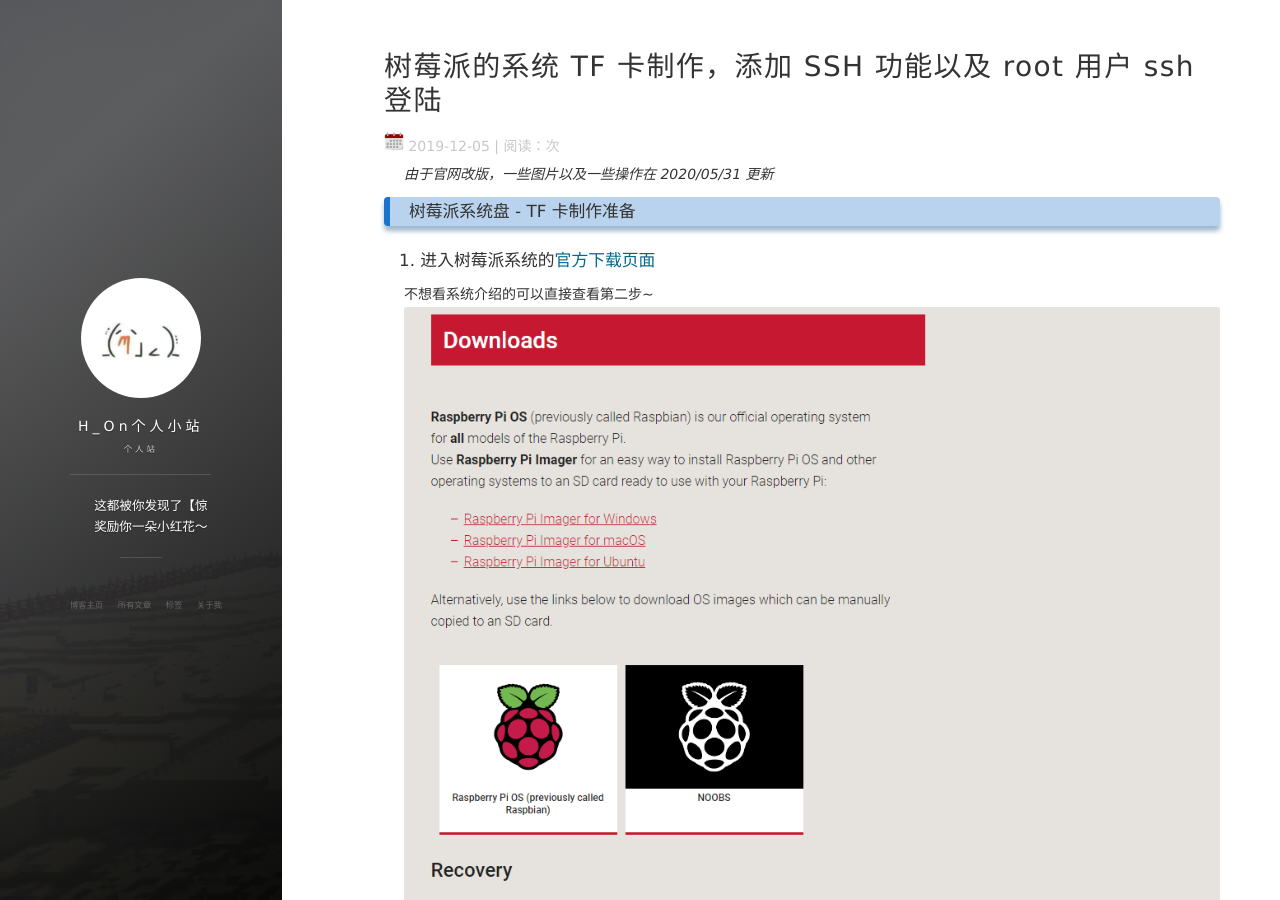
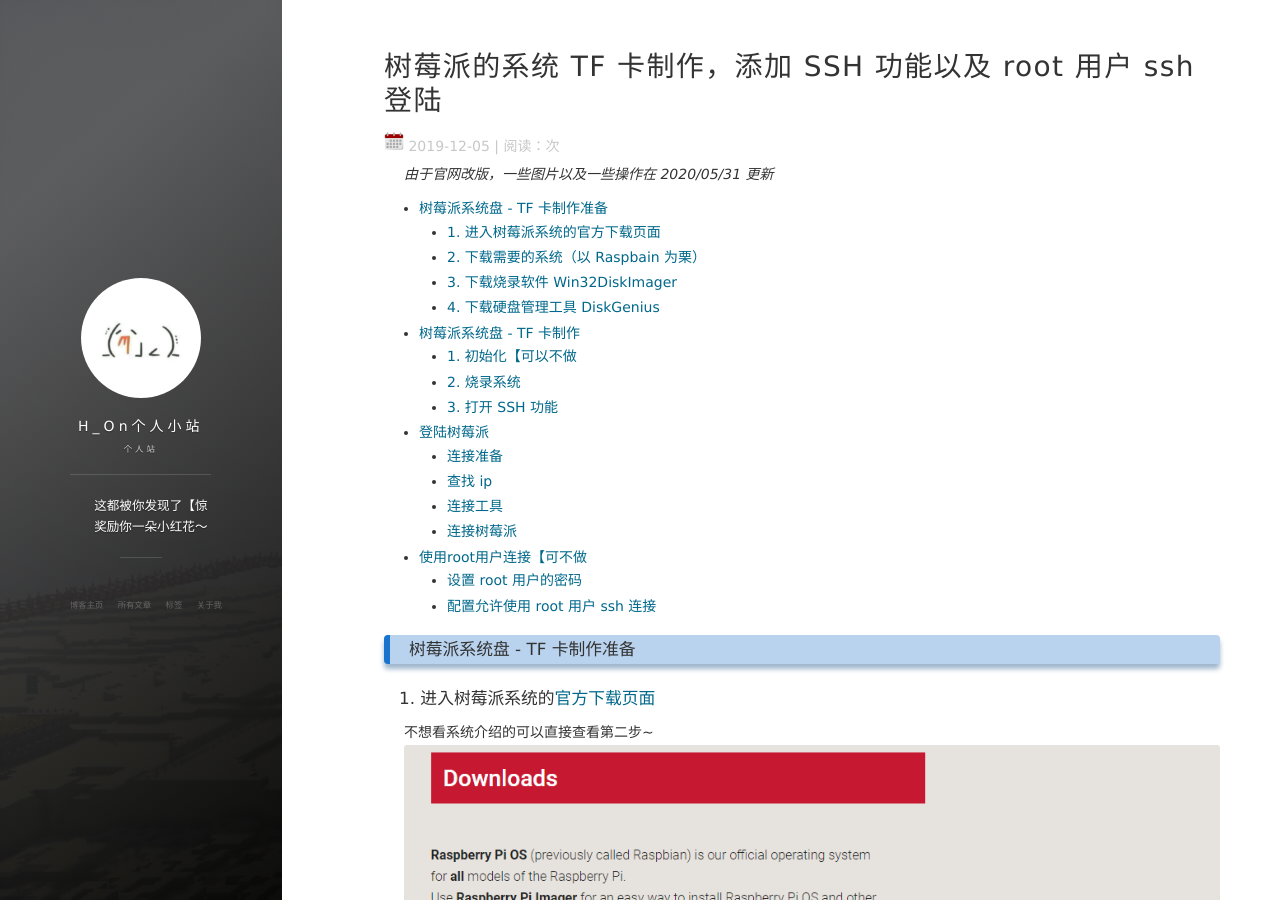
Before and after one commit to Hybrogen/Hybrogen.github.io, a Jekyll site: the page built from _posts/2019-12-05-RaspberrypiSystemInstall.md, in a window 1280 px wide and 900 px high. Built offline with Jekyll 4.4.1, drawn with Linux system fonts in a browser that asks for light colours; nearby versions of some CDN libraries; comment, search, counter and statistics services are not loaded.

Commit message:
更新目录

```diff
--- a/_posts/2019-12-05-RaspberrypiSystemInstall.md
+++ b/_posts/2019-12-05-RaspberrypiSystemInstall.md
@@ -7,6 +7,24 @@
 ---
 
 _由于官网改版，一些图片以及一些操作在 2020/05/31 更新_
+
+- [树莓派系统盘 - TF 卡制作准备](#树莓派系统盘---tf-卡制作准备)
+  - [1. 进入树莓派系统的官方下载页面<br>](#1-进入树莓派系统的官方下载页面)
+  - [2. 下载需要的系统（以 Raspbain 为栗）](#2-下载需要的系统以-raspbain-为栗)
+  - [3. 下载烧录软件 Win32DiskImager](#3-下载烧录软件-win32diskimager)
+  - [4. 下载硬盘管理工具 DiskGenius](#4-下载硬盘管理工具-diskgenius)
+- [树莓派系统盘 - TF 卡制作](#树莓派系统盘---tf-卡制作)
+  - [1. 初始化【可以不做](#1-初始化可以不做)
+  - [2. 烧录系统](#2-烧录系统)
+  - [3. 打开 SSH 功能](#3-打开-ssh-功能)
+- [登陆树莓派](#登陆树莓派)
+  - [连接准备](#连接准备)
+  - [查找 ip](#查找-ip)
+  - [连接工具](#连接工具)
+  - [连接树莓派](#连接树莓派)
+- [使用root用户连接【可不做](#使用root用户连接可不做)
+  - [设置 root 用户的密码](#设置-root-用户的密码)
+  - [配置允许使用 root 用户 ssh 连接<br>](#配置允许使用-root-用户-ssh-连接)
 
 ### 树莓派系统盘 - TF 卡制作准备
 #### 1. 进入树莓派系统的[官方下载页面](https://www.raspberrypi.org/downloads/)<br>
```
